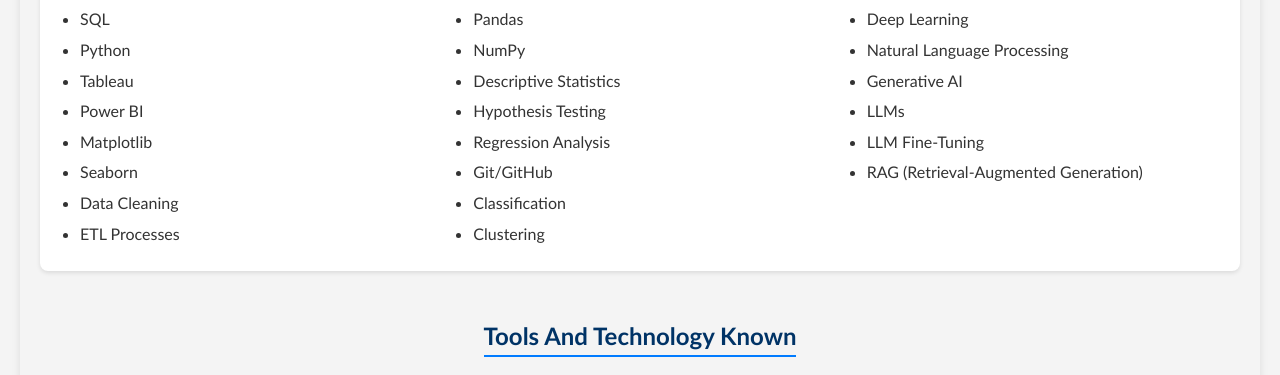
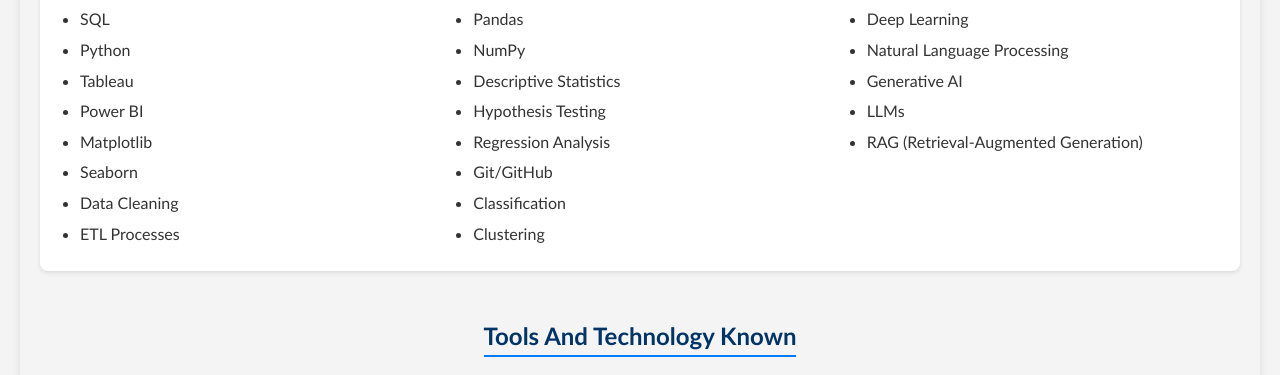
Before and after one commit to dhavasakthis/my-portfolio, a plain HTML site: page index.html in a window 1280 px wide. Shown: the part 1508-1883 px from the top of the page. Drawn offline with Linux system fonts and the light colour scheme.

Commit message:
Update index.html

```diff
--- a/index.html
+++ b/index.html
@@ -86,7 +86,6 @@
                         <li>Natural Language Processing</li>
                         <li>Generative AI</li>
                         <li>LLMs</li>
-                        <li>LLM Fine-Tuning</li>
                         <li>RAG (Retrieval-Augmented Generation)</li>
                     </ul>
                 </div>
```
